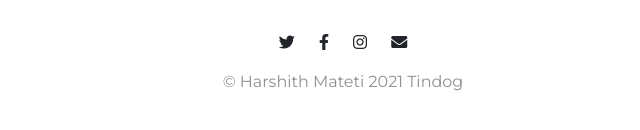
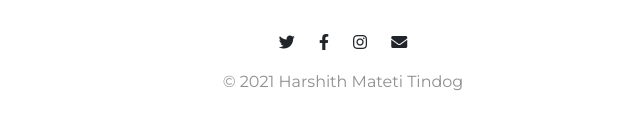
Before and after one commit to hhh-27/tindog_site, a plain HTML site: page index.html in a window 1280 px wide. Shown: the part 3073-3203 px from the top of the page, 297-937 px from the left. Drawn offline with nearby package versions, Linux system fonts and the light colour scheme.

Commit message:
Update index.html

```diff
--- a/index.html
+++ b/index.html
@@ -184,7 +184,7 @@
       <i class="fab fa-facebook-f social-icon"></i>
       <i class="fab fa-instagram social-icon"></i>
       <i class="fas fa-envelope social-icon"></i>
-      <p>© Harshith Mateti 2021 Tindog</p>
+      <p>© 2021 Harshith Mateti Tindog</p>
     </div>
   </footer>
 </body>
```
